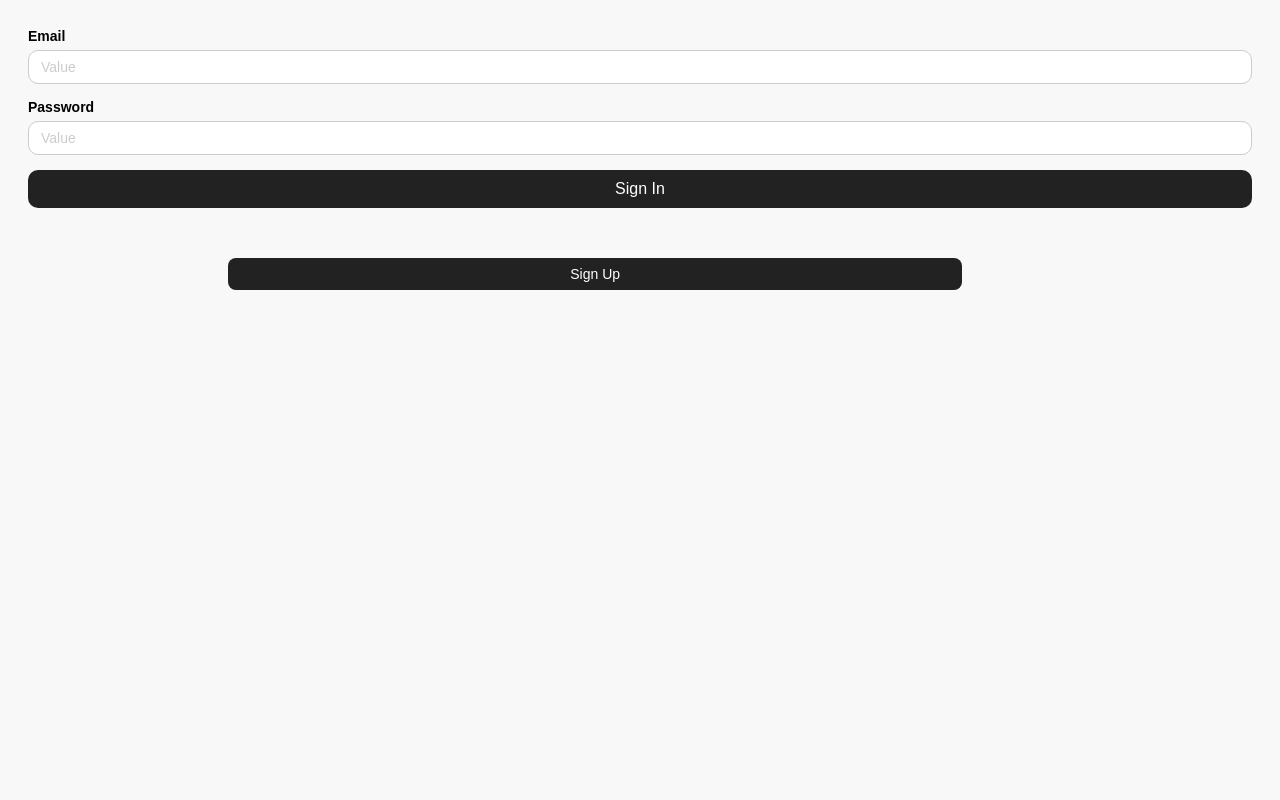
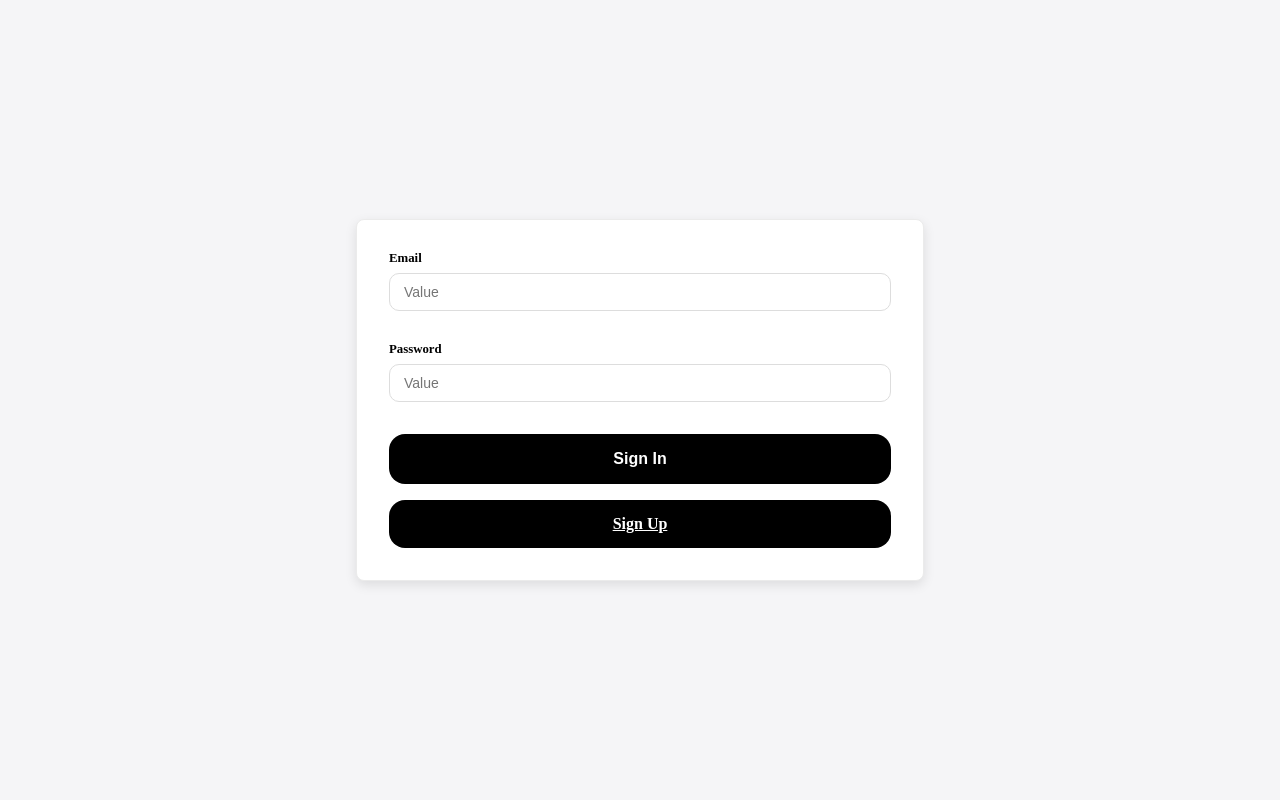
Before and after one commit to Duhoon/human_flask_pr, a Flask app: page /auth/login in a window 1280 px wide. Run offline with Flask 3, Linux system fonts and the light colour scheme.

Commit message:
feat: login, signup 페이지 태그 정리

```diff
--- a/templates/login.html
+++ b/templates/login.html
@@ -3,81 +3,27 @@
 <head>
     <meta charset="UTF-8">
     <meta name="viewport" content="width=device-width, initial-scale=1.0">
+    <link rel="stylesheet" href="{{ url_for('static', filename='css/style.css') }}">
+    <link rel="stylesheet" href="{{ url_for('static', filename='css/reset.css') }}">
+    <link rel="stylesheet" href="{{ url_for('static', filename='css/login.css') }}">
     <title>로그인</title>
-    <style>
-    body {
-      font-family: Arial, sans-serif;
-      padding: 20px;
-      background-color: #f8f8f8;
-    }
-    .login-form {
-      width: 320px;
-      background: white;
-      padding: 20px;
-      border-radius: 10px;
-      box-shadow: 0 0 5px rgba(0,0,0,0.1);
-    }
-    label {
-      display: block;
-      margin-bottom: 6px;
-      font-weight: bold;
-      font-size: 14px;
-    }
-    input[type="email"],
-    input[type="password"] {
-      width: 100%;
-      padding: 8px 12px;
-      margin-bottom: 15px;
-      border: 1px solid #ccc;
-      border-radius: 10px;
-      font-size: 14px;
-      box-sizing: border-box;
-    }
-    input[type="email"]::placeholder,
-    input[type="password"]::placeholder {
-      color: #ccc;
-    }
-    button {
-      width: 100%;
-      padding: 10px;
-      background-color: #222;
-      color: white;
-      border: none;
-      border-radius: 10px;
-      font-size: 16px;
-      cursor: pointer;
-    }
-    button:hover {
-      background-color: #444;
-    }
-    .signup-button {
-        margin-top: 50px;
-        margin-left:200px;
-        width: 60%;          /* Sign In보다 작게 */
-        padding: 8px;
-        background-color: #222;
-        color: white;
-        border: none;
-        border-radius: 8px;
-        font-size: 14px;
-        cursor: pointer;
-      }
-
-      .signup-button:hover {
-        background-color: #444;
-      }
-  </style>
 </head>
 <body>
-    <form method="POST" action="/login">
-        <label for="email">Email</label>
-        <input type="email" id="email" name="email" placeholder="Value" required/>
-
-        <label for="password">Password</label>
-        <input type="password" id="password" name="password" placeholder="Value" required />
-
-        <button type="submit">Sign In</button>
-    </form>
-    <button type="button" class="signup-button" onclick="location.href='/SignUp'">Sign Up</button>
+    <main class="wrapper">
+      <form class="login-form" method="POST" action="/auth/login">
+        <div class="input-group">
+          <label for="email">Email</label>
+          <input type="email" id="email" name="email" placeholder="Value" required/>
+        </div>
+        <div class="input-group">
+          <label for="password">Password</label>
+          <input type="password" id="password" name="password" placeholder="Value" required />
+        </div>
+        <div class="button-group">
+          <button class="btn login-btn" type="submit">Sign In</button>
+          <a class="btn signup-btn" type="button" href="/auth/signup">Sign Up</a>
+        </div>
+      </form>
+    <main>
 </body>
 </html>
--- a/templates/signup.html
+++ b/templates/signup.html
@@ -5,9 +5,10 @@
   <meta name="viewport" content="width=device-width, initial-scale=1" />
   <title>Register</title>
   <link rel="stylesheet" href="{{ url_for('static', filename='css/style.css') }}">
+  <link rel="stylesheet" href="{{ url_for('static', filename='css/signup.css') }}">
 </head>
 <body>
-  <form class="register-form" method="POST" action="/SignUp">
+  <form class="register-form" method="POST" action="/auth/signup">
     <div class="form-group">
       <label for="email">Email</label>
       <input type="email" id="email" name="email" placeholder="Value" required />
@@ -33,7 +34,8 @@
         <div class="checkbox-desc">Description</div>
       </div>
     </div>
-    <button type="submit">Register</button>
+    <button class="button btn-primary" type="submit">Register</button>
+    <a class="button btn-secondary" href="/auth/login">Back</button>
 </form>
 
 <div>
```
